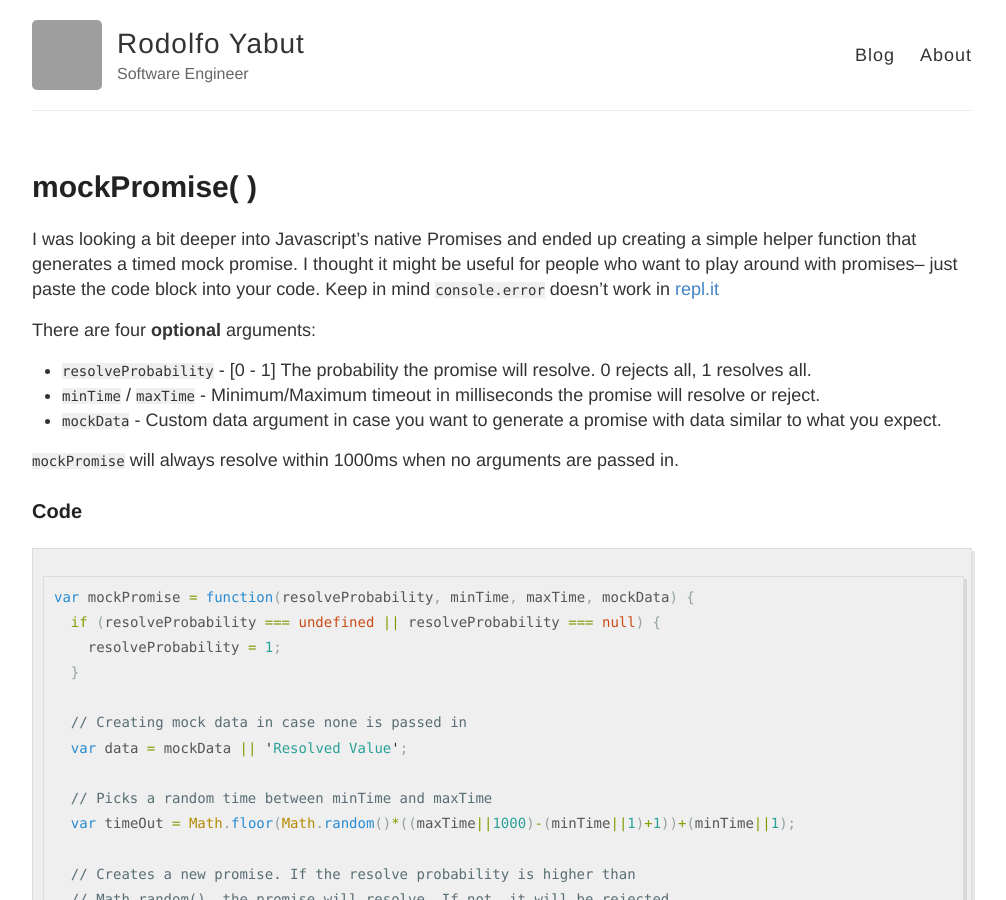
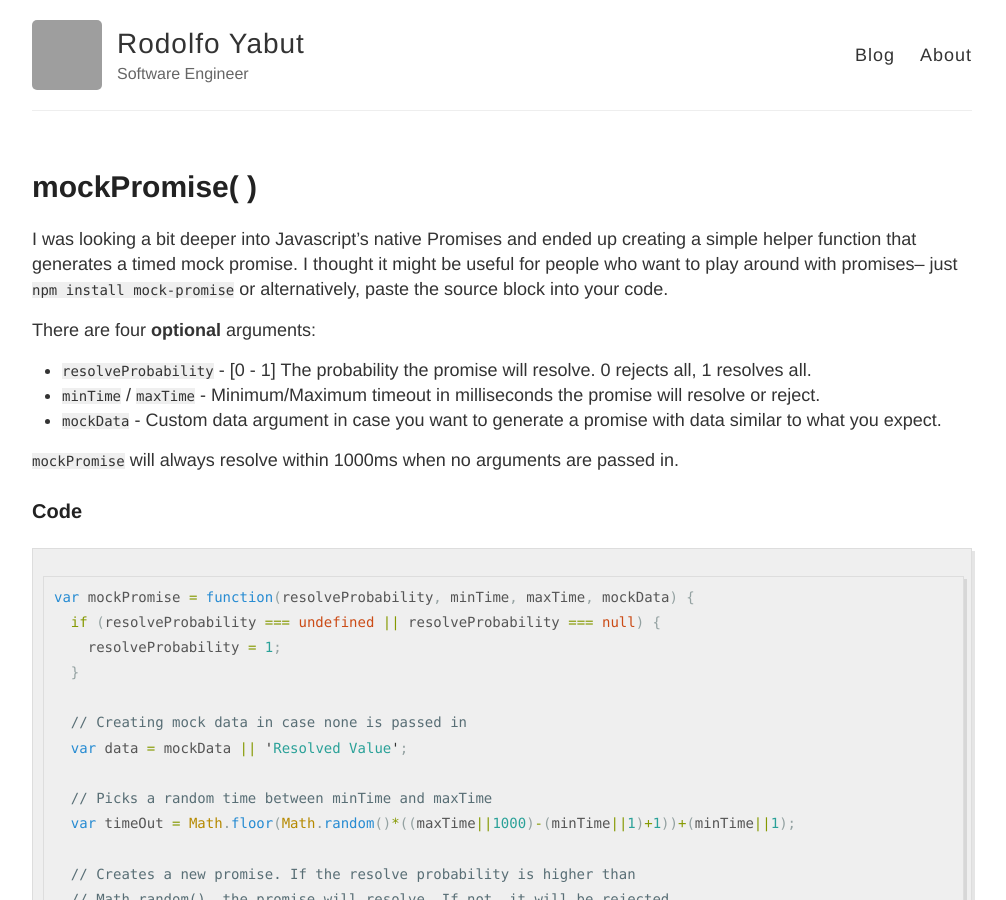
Before and after one commit to rodocite/rodocite.github.io, a Jekyll site: the page built from _posts/2015-10-12-mockPromise.md, in a window 1280 px wide and 900 px high. Shown: the whole window, without its empty margins (138-1144 px from the left). Built offline with Jekyll 4.4.1, drawn with Linux system fonts in a browser that asks for light colours; Markdown is read by kramdown in place of the engine named in the settings; comment, search, counter and statistics services are not loaded; grey boxes are pictures that could not be loaded.

Commit message:
Update 2015-10-12-mockPromise.md

```diff
--- a/_posts/2015-10-12-mockPromise.md
+++ b/_posts/2015-10-12-mockPromise.md
@@ -2,7 +2,7 @@
 layout: post
 title: mockPromise( )
 ---
-I was looking a bit deeper into Javascript's native Promises and ended up creating a simple helper function that generates a timed mock promise. I thought it might be useful for people who want to play around with promises-- just paste the code block into your code. Keep in mind `console.error` doesn't work in [repl.it](https://repl.it)
+I was looking a bit deeper into Javascript's native Promises and ended up creating a simple helper function that generates a timed mock promise. I thought it might be useful for people who want to play around with promises-- just `npm install mock-promise` or alternatively, paste the source block into your code.
 
 There are four **optional** arguments:
 
```
